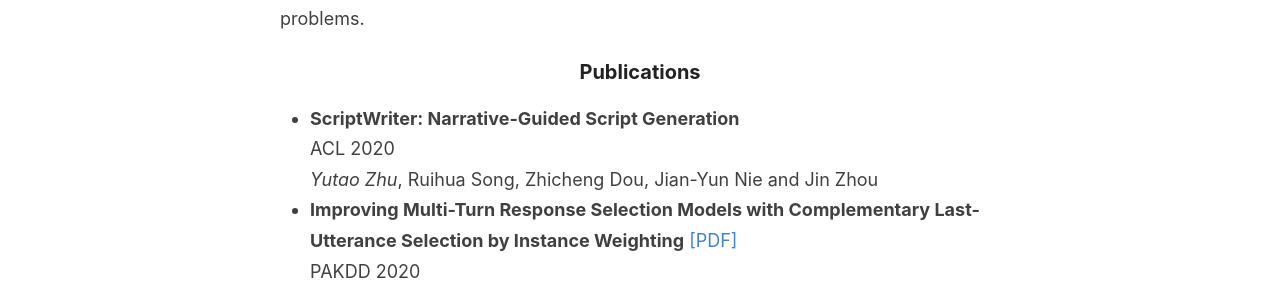
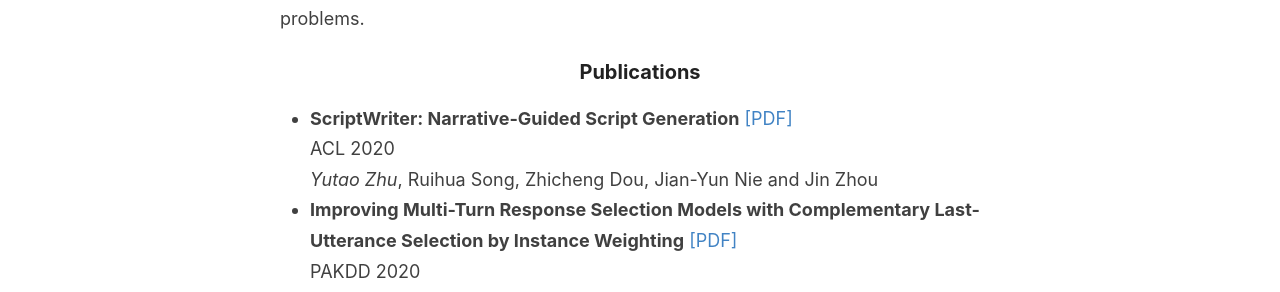
Before and after one commit to DaoD/homepage, a Jekyll site: the page built from index.md, in a window 1280 px wide. Shown: the part 351-643 px from the top of the page. Built offline with Jekyll 4.4.1, drawn with Linux system fonts in a browser that asks for light colours; our own code applies the rules of GitHub Pages for plain Markdown files.

Commit message:
Update index.md

```diff
--- a/index.md
+++ b/index.md
@@ -3,7 +3,7 @@ My research interests are in natural language processing (NLP) and machine learn
 I obtained my master (2019) and bachelor (2016) degree from Renmin University of China, where I worked with Prof. [Zhicheng Dou](http://playbigdata.ruc.edu.cn/dou) and [Ji-Rong Wen](https://scholar.google.com/citations?user=tbxCHJgAAAAJ) on various NLP problems.
 
 ### Publications
-- **ScriptWriter: Narrative-Guided Script Generation**
+- **ScriptWriter: Narrative-Guided Script Generation** [\[PDF\]](https://arxiv.org/abs/2005.10331)
 ACL 2020
 _Yutao Zhu_, Ruihua Song, Zhicheng Dou, Jian-Yun Nie and Jin Zhou
 - **Improving Multi-Turn Response Selection Models with Complementary Last-Utterance Selection by Instance Weighting** [\[PDF\]](https://arxiv.org/pdf/2002.07397.pdf)
```
